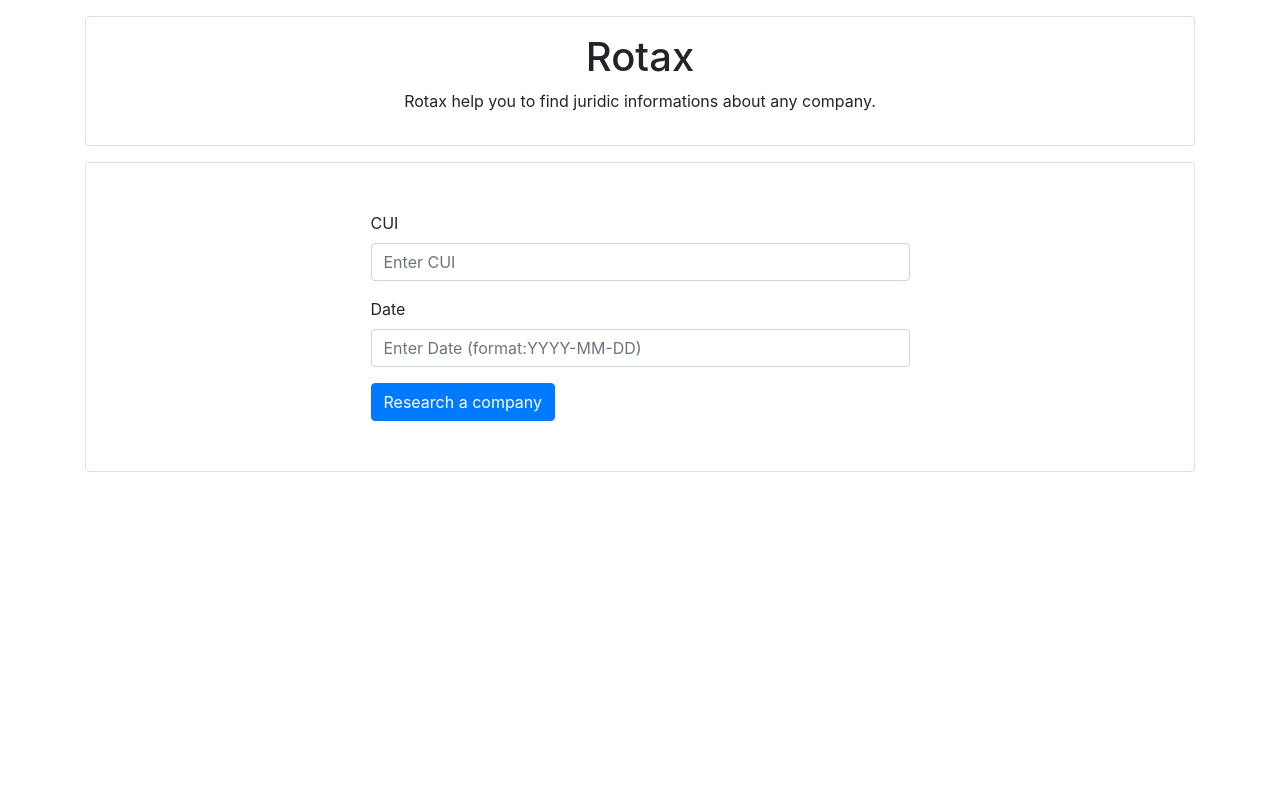
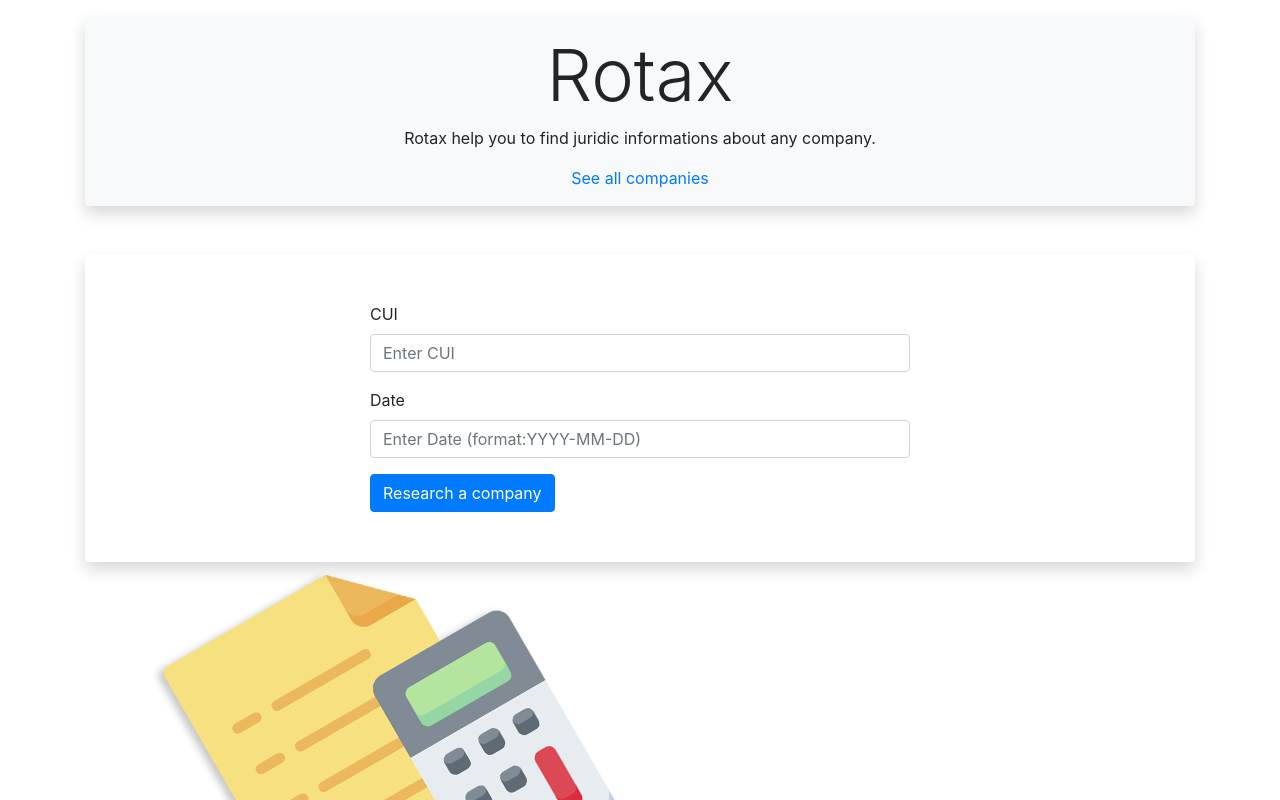
Before and after one commit to alex-run-code/rotax, a Django app: page / in a window 1280 px wide. Run offline with Django 3.2, Linux system fonts and the light colour scheme; some libraries are stand-ins or nearby versions.

Commit message:
added a company page

```diff
--- /dev/null
+++ b/rotax/taxreader/static/taxreader/css/custom.css
@@ -0,0 +1,6 @@
+body {
+    background-image: url('../income_rs.png');
+    background-repeat: no-repeat;
+    background-position-y: 500px;
+    background-position-x: 150px;
+}
--- a/rotax/taxreader/templates/taxreader/index.html
+++ b/rotax/taxreader/templates/taxreader/index.html
@@ -1,3 +1,4 @@
+{% load static %}
 <!DOCTYPE html>
 <html lang="en">
 
@@ -10,6 +11,9 @@
   <link rel="stylesheet" href="https://stackpath.bootstrapcdn.com/bootstrap/4.5.0/css/bootstrap.min.css"
     integrity="sha384-9aIt2nRpC12Uk9gS9baDl411NQApFmC26EwAOH8WgZl5MYYxFfc+NcPb1dKGj7Sk" crossorigin="anonymous">
 
+  <!-- my css -->
+  <link rel="stylesheet" href="{% static 'taxreader/css/custom.css' %}">
+
 
 </head>
 
@@ -17,24 +21,25 @@
 
   <div class='container'>
 
-    <div class='section border rounded mb-3 mt-3'>
+    <div class='section shadow rounded mb-5 mt-3 bg-light'>
       <div class='row'>
         <div class='col text-center p-3'>
-          <h1>Rotax</h1>
+          <h1 class="display-3">Rotax</h1>
           <p>Rotax help you to find juridic informations about any company.</p>
+          <a href='{% url "companies" %}'>See all companies</a>
         </div>
       </div>
     </div>
-    <div class='section border rounded'>
+    <div class='section rounded shadow bg-white'>
       <div class='row'>
         <div class='offset-md-3 col-md-6 mt-5'>
           <form>
             <div class="form-group">
-              <label for="exampleInputEmail1">CUI</label>
+              <label>CUI</label>
               <input type="text" class="form-control" id="inputcui" placeholder="Enter CUI">
             </div>
             <div class="form-group">
-              <label for="exampleInputPassword1">Date</label>
+              <label>Date</label>
               <input type="text" class="form-control" id="inputdate" placeholder="Enter Date (format:YYYY-MM-DD)">
             </div>
             <button type="submit" id='gobutton' class="btn btn-primary">Research a company</button>
@@ -42,7 +47,7 @@
         </div>
       </div>
 
-      <div class='row'>
+      <div class='row mb-5'>
         <div class='col-md-6 offset-md-3' style='margin-top: 50px;'>
           <table id=full_table style='display:none;' class="table table-bordered">
             <thead class='thead-dark'>
@@ -54,7 +59,7 @@
             <tbody id='info_table_body'>
             </tbody>
           </table>
-          <p id='no_company_found' style='display:none'>Sorry, we didn't find any company with those infos.</p>
+          <p class='text-secondary mt-2' id='no_company_found' style='display:none'>Sorry, we didn't find any company with those infos.</p>
         </div>
       </div>
     </div>
--- a/rotax/taxreader/urls.py
+++ b/rotax/taxreader/urls.py
@@ -4,4 +4,5 @@ from . import views
 urlpatterns = [
     path('', views.index, name='index'),
     path('get_tax_info', views.get_tax_info, name='get_tax_info'),
+    path('companies', views.companies, name='companies'),
 ]
--- a/rotax/taxreader/views.py
+++ b/rotax/taxreader/views.py
@@ -10,8 +10,14 @@ from django.db.utils import IntegrityError
 # Create your views here.
 
 def index(request):
-    ''' Homepage, contains a presenation of the site. '''
     return render(request, 'taxreader/index.html')
+
+def companies(request):
+    companies = CompanyTaxInfo.objects.all()
+    context = {
+        'companies':companies,
+    }
+    return render(request, 'taxreader/companies.html', context)
 
 def get_tax_info(request):
     cui = request.GET['cui']
```
Also changed, not shown: rotax/taxreader/templates/taxreader/companies.html (added, +82 -0 lines), rotax/taxreader/static/taxreader/income.png (added), rotax/taxreader/static/taxreader/income_r.png (added), rotax/taxreader/static/taxreader/income_rs.png (added), rotax/taxreader/static/taxreader/taxes.png (added).
